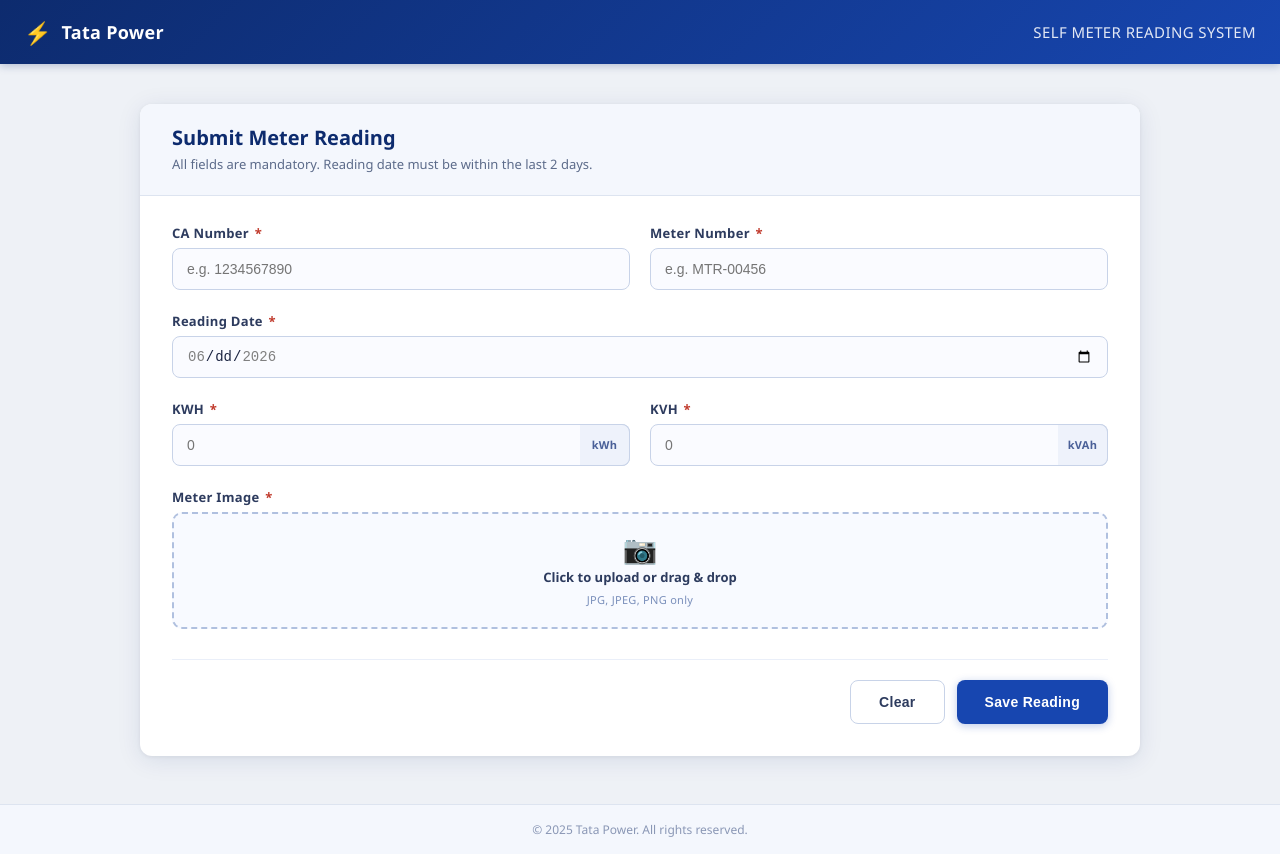
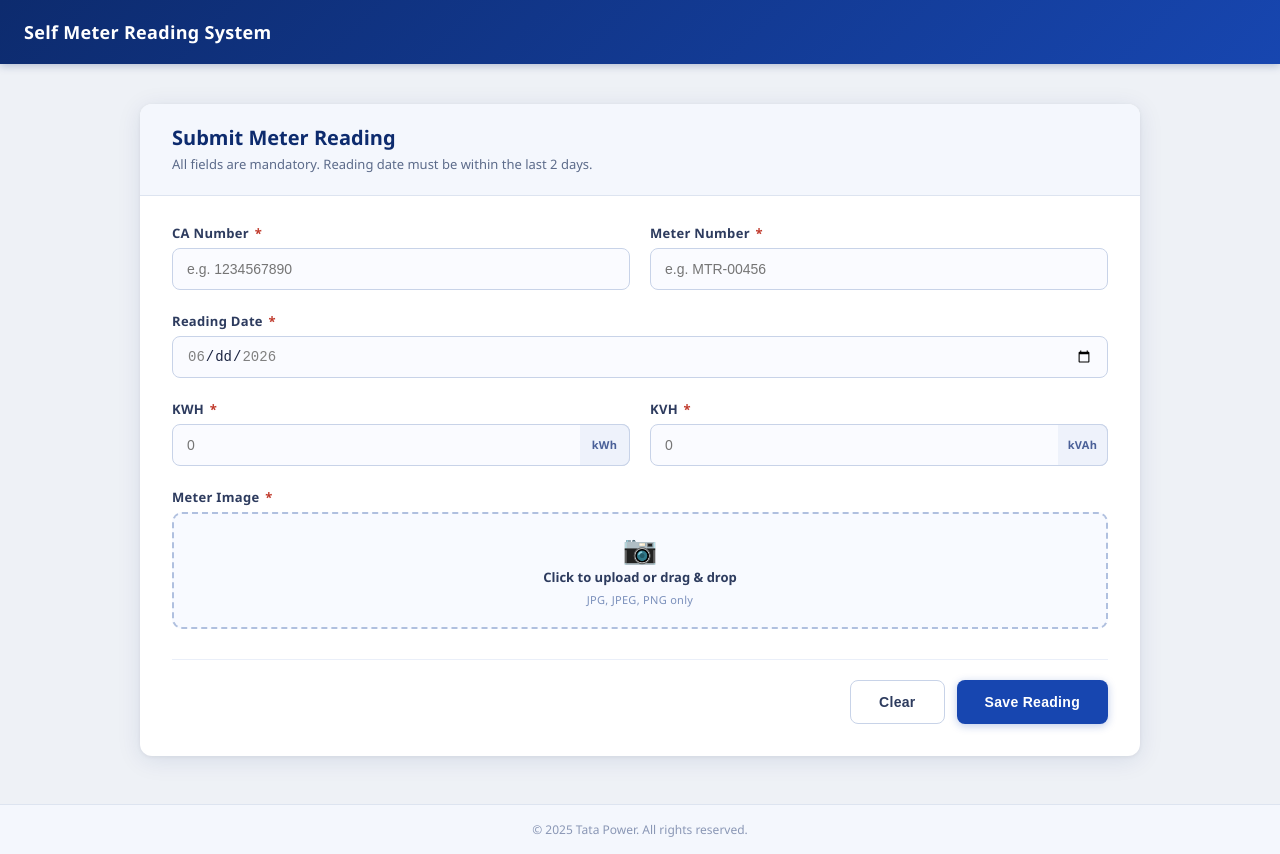
Before and after one commit to garimapurohit/selfMeterReading, a React app in the folder frontend/: page / in a window 1280 px wide. Built offline with nearby package versions, Linux system fonts and the light colour scheme; the HTML template or start-up script is replaced by a standard one.

Commit message:
edge cases added

```diff
--- a/frontend/src/components/Header/Header.jsx
+++ b/frontend/src/components/Header/Header.jsx
@@ -5,10 +5,8 @@
   return (
     <header className="header">
       <div className="header__brand">
-        <span className="header__logo" aria-hidden="true">⚡</span>
-        <span className="header__company">Tata Power</span>
+        <span className="header__company">Self Meter Reading System</span>
       </div>
-      <h1 className="header__title">Self Meter Reading System</h1>
     </header>
   );
 };
--- a/frontend/src/components/ReadingForm/ReadingForm.jsx
+++ b/frontend/src/components/ReadingForm/ReadingForm.jsx
@@ -28,9 +28,8 @@
         </p>
       </div>
 
-      <form className="rform" onSubmit={onSave} noValidate>
-
-        {/* Row 1: CA Number + Meter Number */}
+      <form className="rform" onSubmit={onSave} Validate>
+       {/* Here in this row added two fields that are CA number and meter number.. both the field are compulsory and verifies for the correct data type */}
         <div className="rform__row">
           <div className="rform__field">
             <label className="rform__label" htmlFor="caNumber">
--- a/frontend/src/pages/MeterReading/MeterReading.jsx
+++ b/frontend/src/pages/MeterReading/MeterReading.jsx
@@ -48,9 +48,15 @@
 
     if (!fields.caNumber.trim())
       errs.caNumber = "CA Number is required.";
+    else if (!/^\d+$/.test(fields.caNumber)) {
+      errs.caNumber = "CA Number must contain digits only.";
+    }
 
     if (!fields.meterNumber.trim())
       errs.meterNumber = "Meter Number is required.";
+    else if(!/^\d+$/.test(fields.meterNumber)){
+      errs.meterNumber = "Meter Number must contain digits only.";
+    }
 
     if (!fields.readingDate) {
       errs.readingDate = "Reading Date is required.";
```
